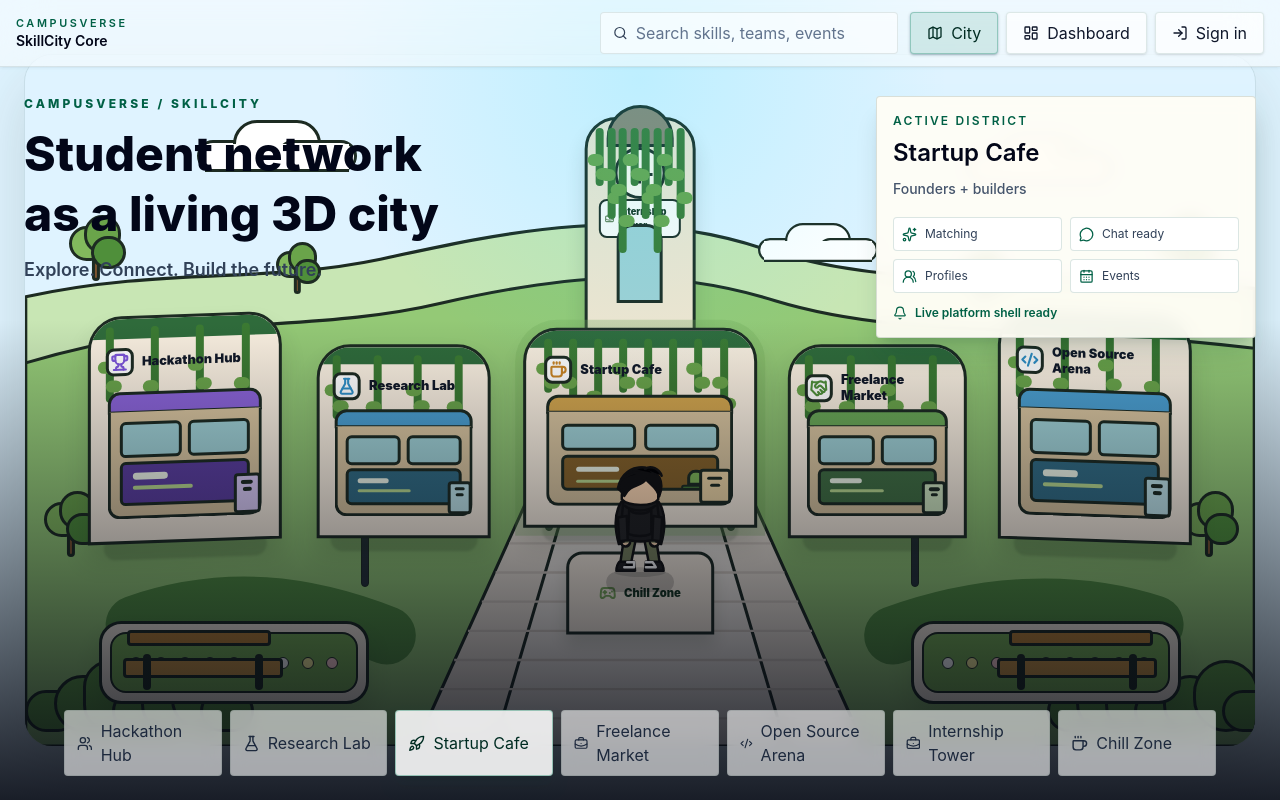
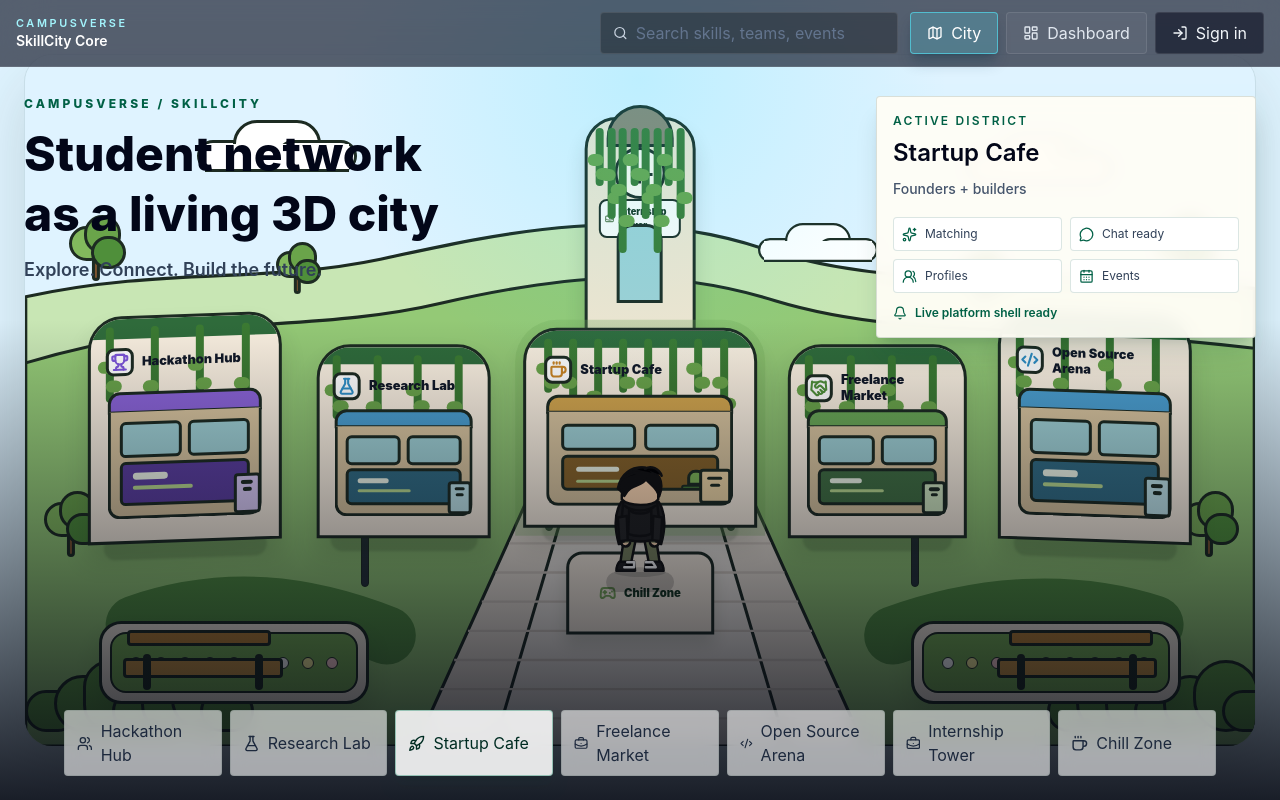
Before and after one commit to Being-rayan/CampusVerse, a React (Vite) app in the folder client/: page / in a window 1280 px wide. Built offline with nearby package versions, Linux system fonts and the light colour scheme; no server answers.

Commit message:
Restore dark city toolbar

```diff
--- a/client/src/components/shell/AppToolbar.tsx
+++ b/client/src/components/shell/AppToolbar.tsx
@@ -9,20 +9,8 @@ type AppToolbarProps = {
 }
 
 export function AppToolbar({ currentUser, view, onViewChange }: AppToolbarProps) {
-  const isCityView = view === 'city'
-  const cityButtonStyles =
-    '!border-emerald-900/12 !bg-white/72 !text-slate-900 !shadow-sm hover:!border-emerald-700/28 hover:!bg-white'
-  const cityActiveButtonStyles =
-    '!border-emerald-700/30 !bg-emerald-700/12 !text-emerald-950 !shadow-sm'
-
   return (
-    <header
-      className={`pointer-events-none absolute top-0 right-0 left-0 z-20 backdrop-blur-xl ${
-        isCityView
-          ? 'border-b border-emerald-950/10 bg-white/48 shadow-sm shadow-emerald-950/5'
-          : 'border-b border-white/10 bg-slate-950/62'
-      }`}
-    >
+    <header className="pointer-events-none absolute top-0 right-0 left-0 z-20 border-b border-white/10 bg-slate-950/62 backdrop-blur-xl">
       <div className="pointer-events-auto mx-auto flex min-h-16 max-w-7xl items-center gap-3 px-4 py-3">
         <button
           type="button"
@@ -30,30 +18,16 @@ export function AppToolbar({ currentUser, view, onViewChange }: AppToolbarProps)
           className="mr-auto text-left"
           aria-label="Open CampusVerse city"
         >
-          <p
-            className={`text-[0.68rem] font-semibold tracking-[0.24em] uppercase ${
-              isCityView ? 'text-emerald-800' : 'text-cyan-200'
-            }`}
-          >
+          <p className="text-[0.68rem] font-semibold tracking-[0.24em] text-cyan-200 uppercase">
             CampusVerse
           </p>
-          <p className={`text-sm font-semibold ${isCityView ? 'text-slate-950' : 'text-white'}`}>
-            SkillCity Core
-          </p>
+          <p className="text-sm font-semibold text-white">SkillCity Core</p>
         </button>
 
-        <div
-          className={`hidden min-w-64 items-center gap-2 rounded border px-3 py-2 lg:flex ${
-            isCityView
-              ? 'border-emerald-950/10 bg-white/62 text-slate-700'
-              : 'border-white/10 bg-black/28 text-slate-300'
-          }`}
-        >
+        <div className="hidden min-w-64 items-center gap-2 rounded border border-white/10 bg-black/28 px-3 py-2 text-slate-300 lg:flex">
           <Search size={16} />
           <input
-            className={`w-full bg-transparent text-sm outline-none ${
-              isCityView ? 'placeholder:text-slate-500' : 'placeholder:text-slate-500'
-            }`}
+            className="w-full bg-transparent text-sm outline-none placeholder:text-slate-500"
             placeholder="Search skills, teams, events"
             type="search"
           />
@@ -62,7 +36,7 @@ export function AppToolbar({ currentUser, view, onViewChange }: AppToolbarProps)
         <div className="flex items-center gap-2">
           <Button
             aria-label="City"
-            className={`px-3 sm:px-4 ${isCityView ? cityActiveButtonStyles : ''}`}
+            className="px-3 sm:px-4"
             icon={<Map size={16} />}
             onClick={() => onViewChange('city')}
             title="City"
@@ -72,7 +46,7 @@ export function AppToolbar({ currentUser, view, onViewChange }: AppToolbarProps)
           </Button>
           <Button
             aria-label="Dashboard"
-            className={`px-3 sm:px-4 ${isCityView ? cityButtonStyles : ''}`}
+            className="px-3 sm:px-4"
             icon={<LayoutDashboard size={16} />}
             onClick={() => onViewChange('dashboard')}
             title="Dashboard"
@@ -82,7 +56,7 @@ export function AppToolbar({ currentUser, view, onViewChange }: AppToolbarProps)
           </Button>
           <Button
             aria-label={currentUser ? 'Profile' : 'Sign in'}
-            className={`px-3 sm:px-4 ${isCityView ? cityButtonStyles : ''}`}
+            className="px-3 sm:px-4"
             icon={currentUser ? <UserRound size={16} /> : <LogIn size={16} />}
             onClick={() => onViewChange(currentUser ? 'profile' : 'auth')}
             title={currentUser ? 'Profile' : 'Sign in'}
```
